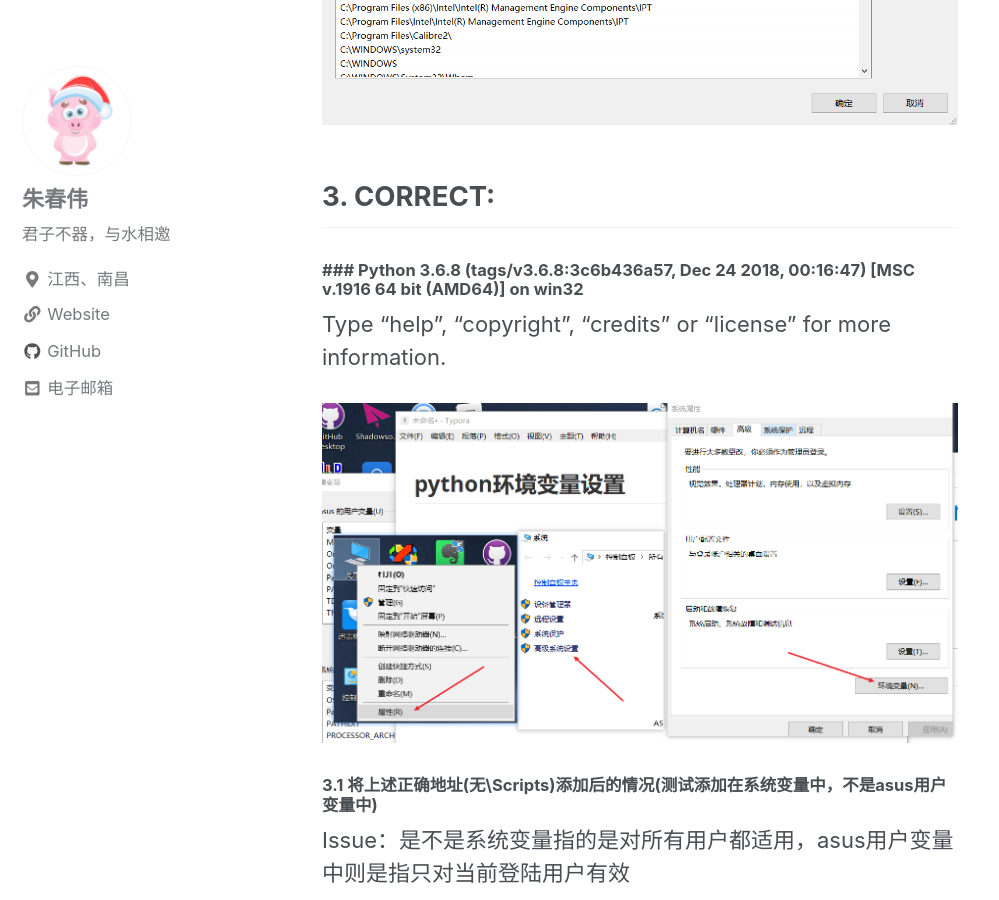
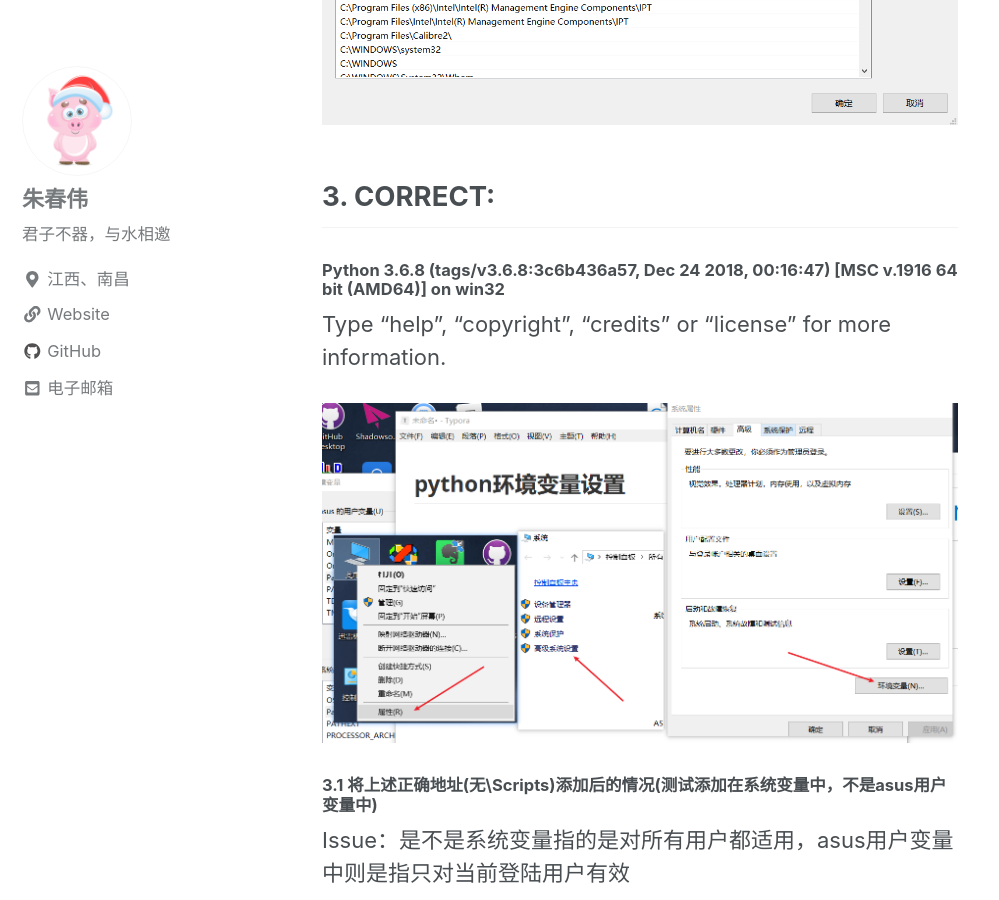
Before and after one commit to chunweizhu/chunweizhu.github.io, a Jekyll site: the page built from _posts/Python/2019-08-06-python-environment-setting.md, in a window 1280 px wide and 900 px high, scrolled down 1494 px. Shown: the whole window, without its empty margins (0-999 px from the left). Built offline with Jekyll 4.4.1, drawn with Linux system fonts in a browser that asks for light colours; cached includes are drawn as plain includes.

```diff
--- a/_posts/Python/2019-08-06-python-environment-setting.md
+++ b/_posts/Python/2019-08-06-python-environment-setting.md
@@ -39,7 +39,7 @@ C:\Users\asus\AppData\Local\Programs\Python\Python35\Scripts\
 
 ## 3. CORRECT:
 
-###### ### Python 3.6.8 (tags/v3.6.8:3c6b436a57, Dec 24 2018, 00:16:47) [MSC v.1916 64 bit (AMD64)] on win32
+###### Python 3.6.8 (tags/v3.6.8:3c6b436a57, Dec 24 2018, 00:16:47) [MSC v.1916 64 bit (AMD64)] on win32
 Type "help", "copyright", "credits" or "license" for more information.
 
 
```
